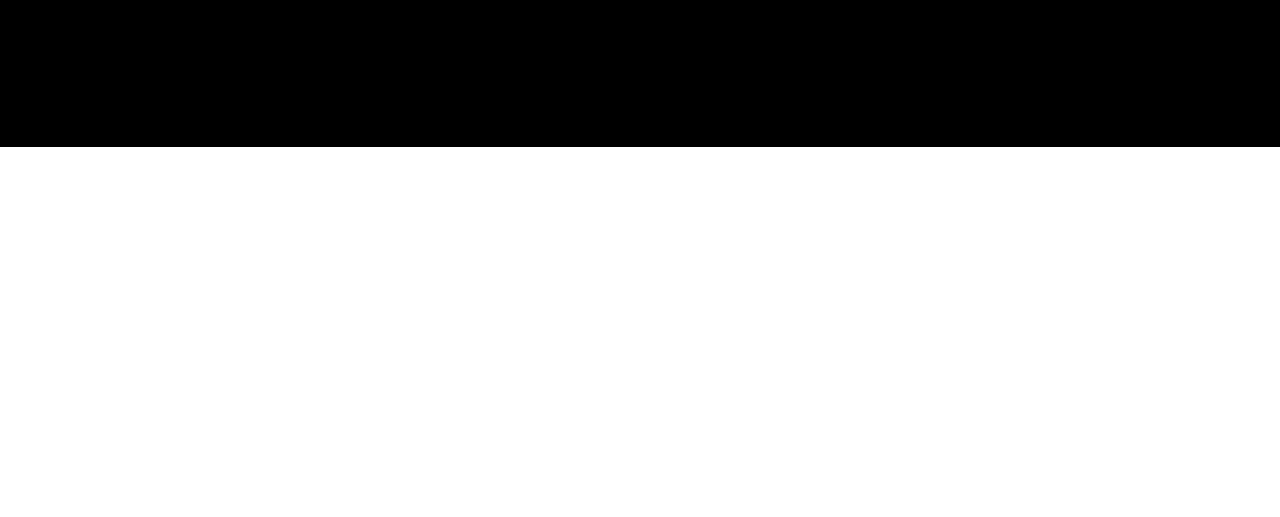
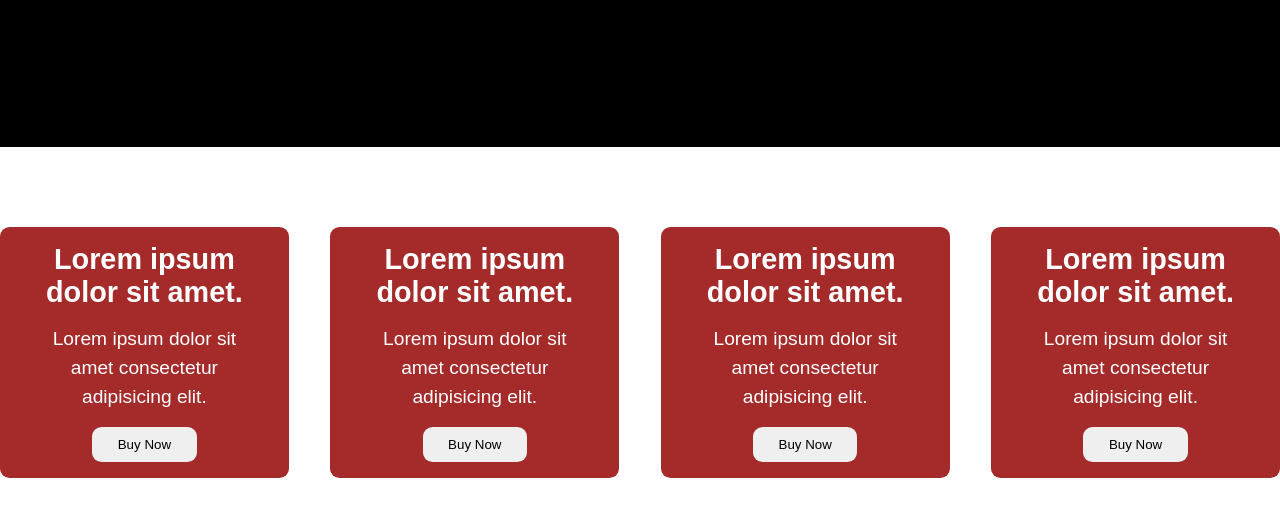
Before and after one commit to developer-mejbah/Resposive-Practice, a plain HTML site: page index.html in a window 1280 px wide. Shown: the part 453-970 px from the top of the page. Before the commit the page ends 800 px from the top, so only its background shows below. Drawn offline with Linux system fonts and the light colour scheme.

Commit message:
Card Section Done

```diff
--- a/index.html
+++ b/index.html
@@ -12,5 +12,29 @@
         <iframe class="map" src="https://www.google.com/maps/embed?pb=!1m18!1m12!1m3!1d41282.70800877303!2d90.42446183512924!3d23.857317097256075!2m3!1f0!2f0!3f0!3m2!1i1024!2i768!4f13.1!3m3!1m2!1s0x3755c5de3830bacb%3A0xc6f002ab36d783c3!2sDakshin%20Khan%2C%20Dhaka%201230!5e0!3m2!1sen!2sbd!4v1733855407584!5m2!1sen!2sbd" width="500" height="450" style="border:0;" allowfullscreen="" loading="lazy" referrerpolicy="no-referrer-when-downgrade"></iframe>
     <iframe class="video" width="500" height="448" src="https://www.youtube.com/embed/jHX7rE4dXc4" title="ভারতীয় মিডিয়ার অপপ্রচারে উত্তেজনা বাড়ছে সীমান্ত এলাকায় | BD-India Border Tension | Channel 24" frameborder="0" allow="accelerometer; autoplay; clipboard-write; encrypted-media; gyroscope; picture-in-picture; web-share" referrerpolicy="strict-origin-when-cross-origin" allowfullscreen></iframe>
    </div>
+   <section class="card-section">
+    <div class="row">
+        <div class="item">
+            <h2>Lorem ipsum dolor sit amet.</h2>
+            <p>Lorem ipsum dolor sit amet consectetur adipisicing elit.</p>
+            <button>Buy Now</button>
+        </div>
+        <div class="item">
+            <h2>Lorem ipsum dolor sit amet.</h2>
+            <p>Lorem ipsum dolor sit amet consectetur adipisicing elit.</p>
+            <button>Buy Now</button>
+        </div>
+        <div class="item">
+            <h2>Lorem ipsum dolor sit amet.</h2>
+            <p>Lorem ipsum dolor sit amet consectetur adipisicing elit.</p>
+            <button>Buy Now</button>
+        </div>
+        <div class="item">
+            <h2>Lorem ipsum dolor sit amet.</h2>
+            <p>Lorem ipsum dolor sit amet consectetur adipisicing elit.</p>
+            <button>Buy Now</button>
+        </div>
+    </div>
+   </section>
 </body>
 </html>
--- a/style.css
+++ b/style.css
@@ -3,6 +3,9 @@
     margin: 0;
     box-sizing: border-box;
     font-family: sans-serif;
+}
+body {
+    height: 1000px;
 }
 .map-video {
     display: flex;
@@ -15,3 +18,32 @@
 .video {
     width: 50%;
 }
+.card-section {
+    padding-top: 5rem;
+}
+.row {
+    display: flex;
+    gap: 2.6rem;
+}
+.item {
+    background-color: brown;
+    padding: 1rem 2rem;
+    border-radius: 0.6rem;
+    text-align: center;
+}
+.item h2 {
+    color: #fff;
+    font-size: 1.8rem;
+}
+.item p {
+    color: #fff;
+    font-size: 1.2rem;
+    line-height: 1.5;
+    margin: 1rem 0;
+}
+button {
+    padding: 0.6rem 1.6rem;
+    border-radius: 0.6rem;
+    border: none;
+    cursor: pointer;
+}
```
